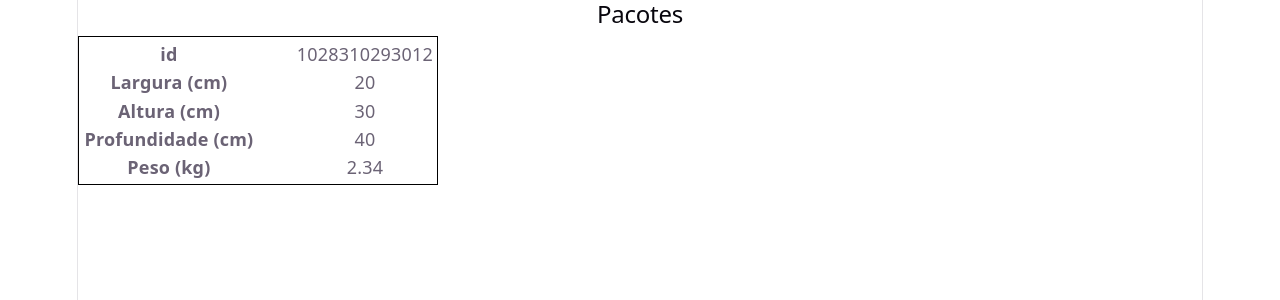
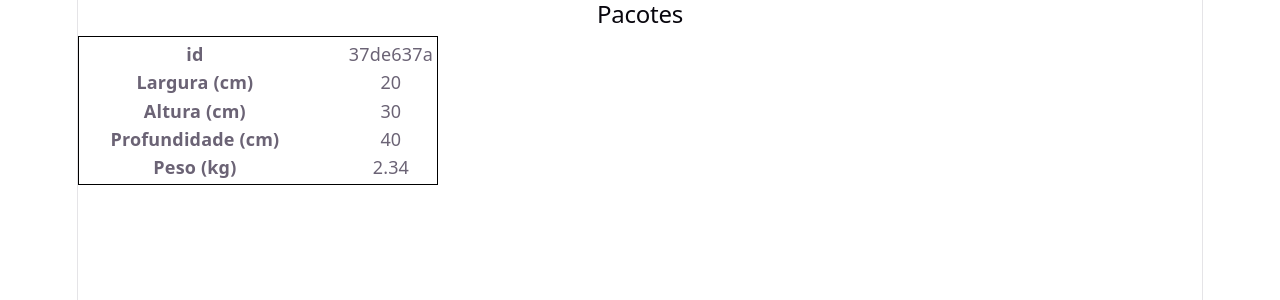
Before and after one commit to ufjf-dcc207/ufjf-dcc207-2026-3-a-atv08-igorknop, a React (Vite) app: page / in a window 1280 px wide. Shown: the top 300 px of the page. Built offline with nearby package versions, Linux system fonts and the light colour scheme.

Commit message:
adiciona props no Pacote

```diff
--- a/src/App.tsx
+++ b/src/App.tsx
@@ -1,5 +1,16 @@
 import './App.css'
 import Pacote from './Pacote'
+import type { PacoteType } from './types'
+
+const data:Array<PacoteType> = [
+  {
+    id:"37de637a-c50f-4f47-a43c-6873457da0d0",
+    largura: 20.0,
+    altura: 30.0,
+    profundidade: 40.0,
+    peso: 2.34
+  }
+]
 
 function App() {
 
@@ -7,7 +18,7 @@ function App() {
     <section>
       <h2>Pacotes</h2>
       <div className='pacotes'>
-        <Pacote />
+        <Pacote pacote={data[0]}/>
       </div>
     </section>
   )
--- a/src/Pacote.tsx
+++ b/src/Pacote.tsx
@@ -1,16 +1,21 @@
 import "./Pacote.css"
-export default function Pacote(){
+import type { PacoteType } from "./types"
+
+type PacoteProps = {
+    pacote: PacoteType;
+}
+export default function Pacote({pacote}: PacoteProps) {
     return (
         <div className="pacote">
             <dt>id</dt>
-        <dd>1028310293012</dd>
+            <dd title={pacote.id}>{pacote.id.substring(0,8)}</dd>
             <dt>Largura (cm)</dt>
-        <dd>20</dd>
+            <dd>{pacote.largura}</dd>
             <dt>Altura (cm)</dt>
-        <dd>30</dd>
+            <dd>{pacote.altura}</dd>
             <dt>Profundidade (cm)</dt>
-        <dd>40</dd>
+            <dd>{pacote.profundidade}</dd>
             <dt>Peso (kg)</dt>
-        <dd>2.34</dd>
+            <dd>{pacote.peso}</dd>
         </div>)
 }
--- /dev/null
+++ b/src/types.ts
@@ -0,0 +1,7 @@
+export type PacoteType = {
+  id: string;
+  largura: number;
+  altura: number;
+  profundidade: number;
+  peso: number;
+}
```
Lines whose indentation alone changed are shown as unchanged.
